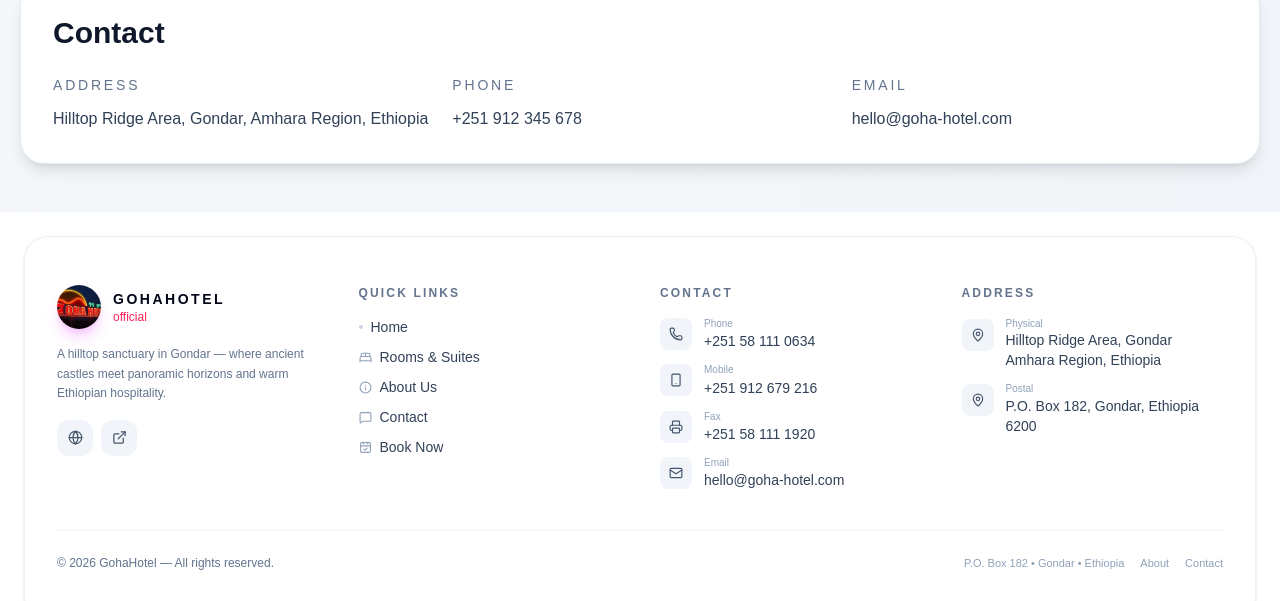
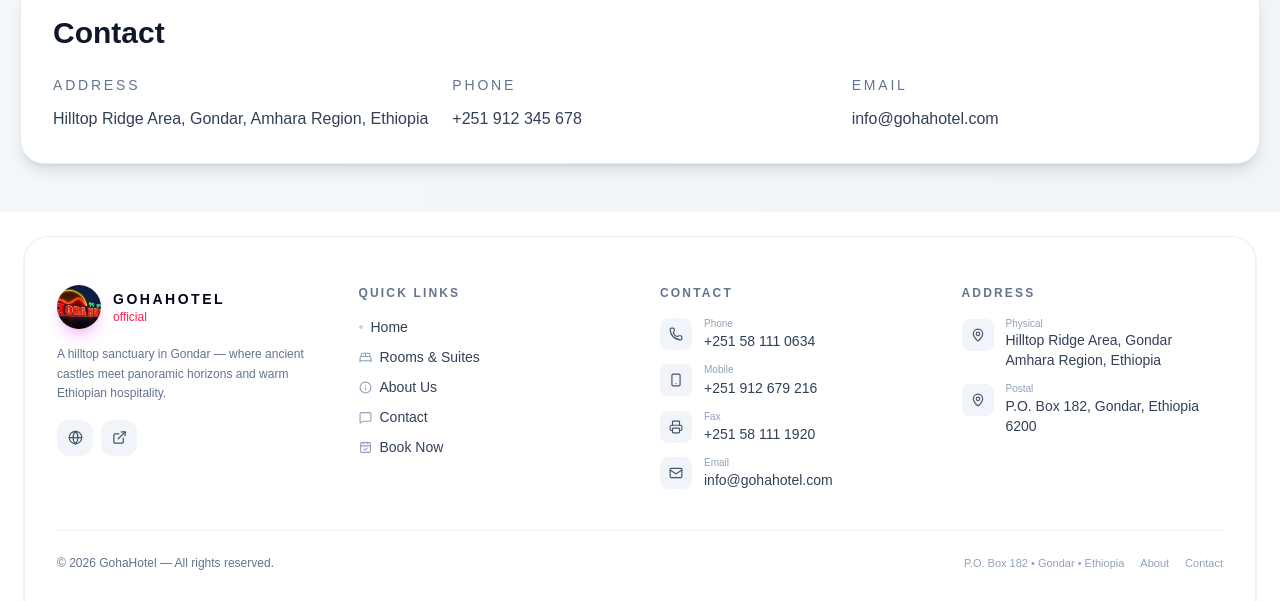
Before and after one commit to afeworkdessie28-bit/booking, a Next.js app: page / in a window 1280 px wide. Shown: the part 10139-10740 px from the top of the page. Built offline with nearby package versions, Linux system fonts and the light colour scheme.

Commit message:
fix: update UI changes

```diff
--- a/app/booking/page.tsx
+++ b/app/booking/page.tsx
@@ -159,7 +159,7 @@
             <div>
               <p className="text-xs font-semibold text-slate-700">Address</p>
               <p className="mt-0.5 text-xs text-slate-500 leading-relaxed">
-                123 Goha Street, Gondar<br />
+                Hilltop Ridge Area, Gondar<br />
                 Amhara Region, Ethiopia
               </p>
             </div>
@@ -187,10 +187,10 @@
             <div>
               <p className="text-xs font-semibold text-slate-700">Email</p>
               <a
-                href="mailto:hello@goha-hotel.com"
+                href="mailto:info@gohahotel.com"
                 className="mt-0.5 text-xs text-emerald-600 hover:underline"
               >
-                hello@goha-hotel.com
+                info@gohahotel.com
               </a>
             </div>
           </div>
--- a/app/contact/page.tsx
+++ b/app/contact/page.tsx
@@ -37,8 +37,8 @@
     icon: Mail,
     label: "Email Us",
     lines: [
-      { text: "hello@goha-hotel.com", href: "mailto:hello@goha-hotel.com", sub: "General Enquiries" },
-      { text: "reservations@goha-hotel.com", href: "mailto:reservations@goha-hotel.com", sub: "Reservations" },
+      { text: "info@gohahotel.com", href: "mailto:info@gohahotel.com", sub: "General Enquiries" },
+      { text: "reservations@gohahotel.com", href: "mailto:reservations@gohahotel.com", sub: "Reservations" },
     ],
     color: "from-cyan-500 to-cyan-600",
     bg: "bg-cyan-50",
--- a/app/page.tsx
+++ b/app/page.tsx
@@ -248,7 +248,7 @@
               <p className="text-sm uppercase tracking-[0.2em] text-slate-500">
                 Email
               </p>
-              <p className="mt-3 text-slate-700">hello@goha-hotel.com</p>
+              <p className="mt-3 text-slate-700">info@gohahotel.com</p>
             </div>
           </div>
         </section>
--- a/components/layout/Footer.tsx
+++ b/components/layout/Footer.tsx
@@ -141,8 +141,8 @@
                 </span>
                 <div>
                   <div className="text-[10px] text-slate-400">Email</div>
-                  <a href="mailto:hello@goha-hotel.com" className="font-medium hover:text-emerald-600 transition-colors">
-                    hello@goha-hotel.com
+                  <a href="mailto:info@gohahotel.com" className="font-medium hover:text-emerald-600 transition-colors">
+                    info@gohahotel.com
                   </a>
                 </div>
               </li>
```
